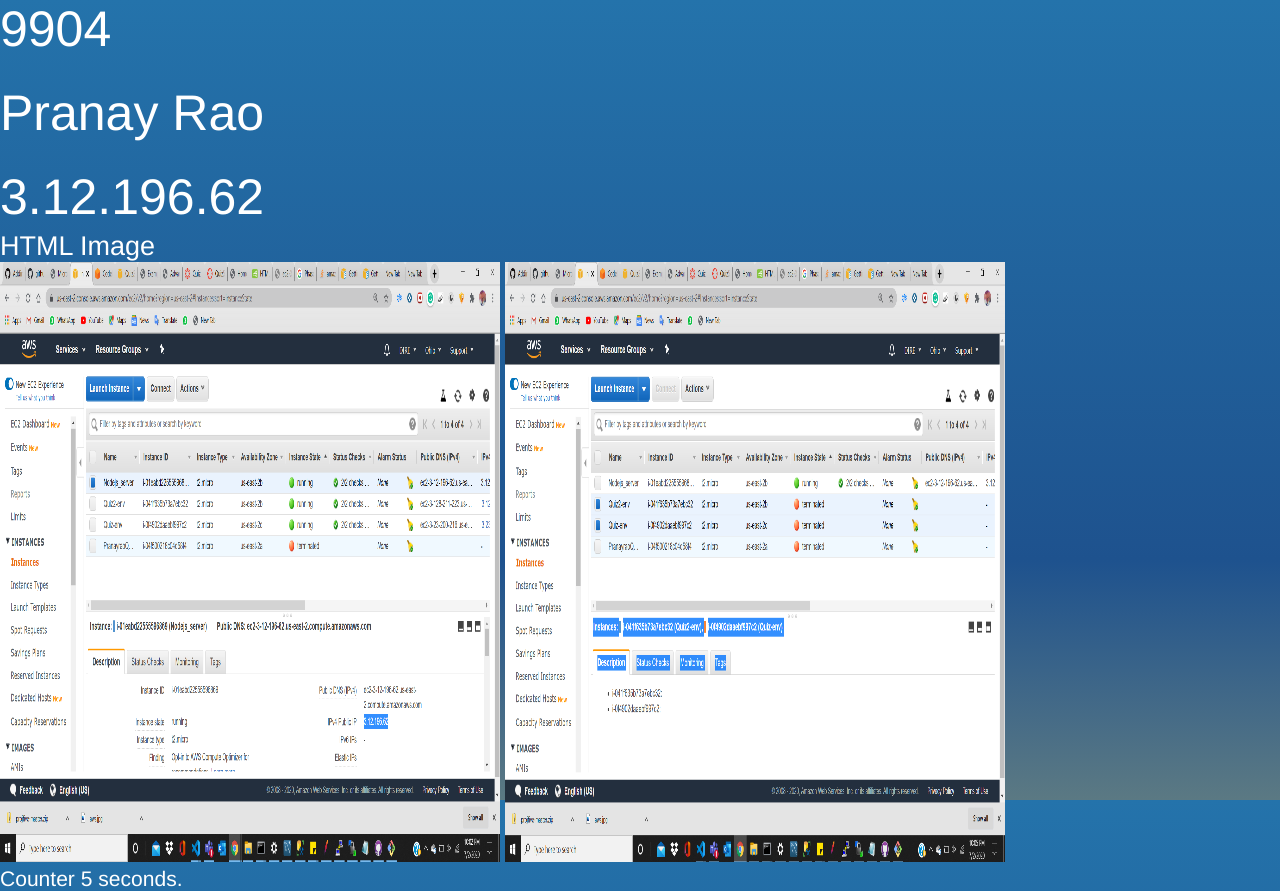
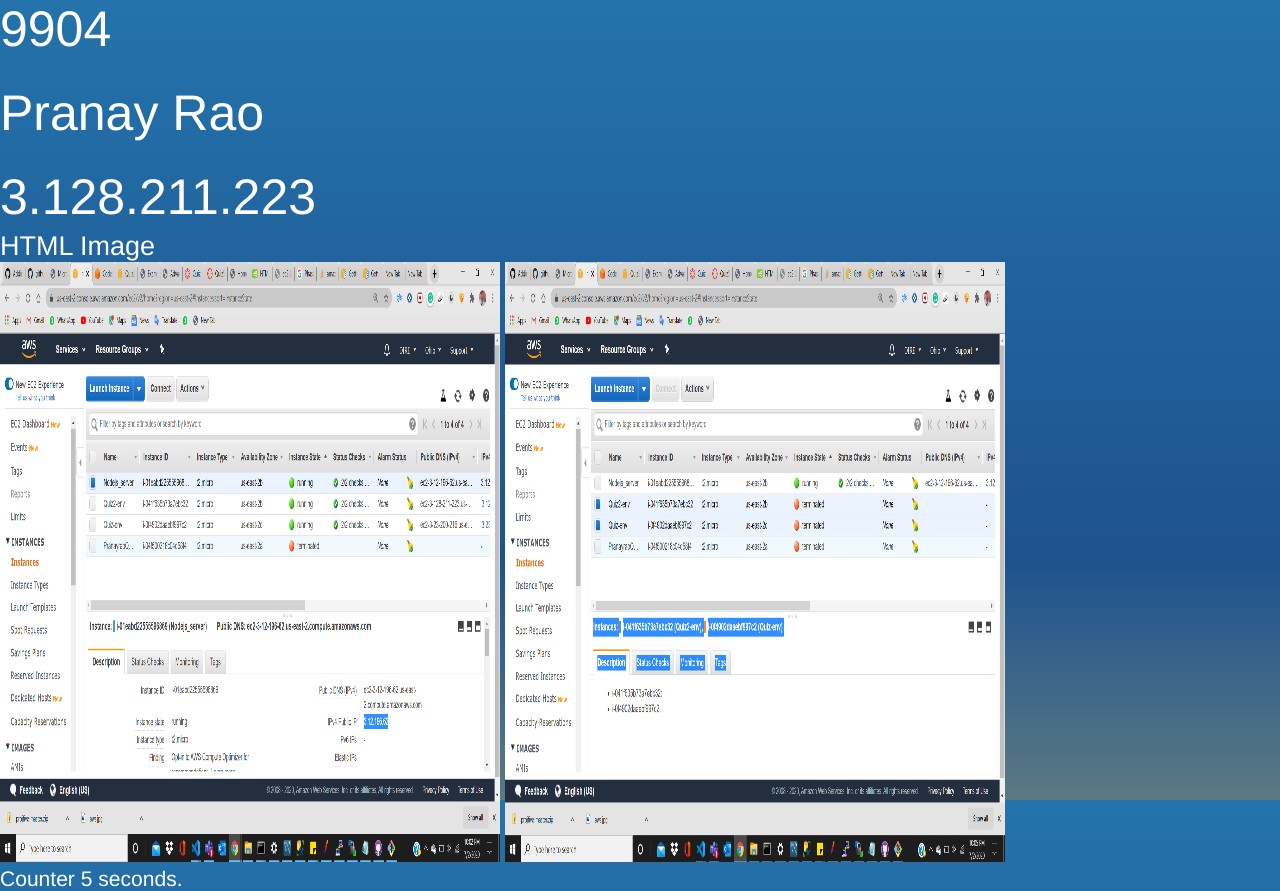
Before and after one commit to githubpranay/final, a website: page public/index.html in a window 1280 px wide. Drawn offline with Linux system fonts and the light colour scheme.

Commit message:
first123

```diff
--- a/public/index.html
+++ b/public/index.html
@@ -18,7 +18,7 @@
             <h1>
                 Pranay Rao
             </h1><br />
-            <h1>3.12.196.62</h1>
+            <h1>3.128.211.223</h1>
             <h2>HTML Image</h2>
         <img src="/img/aws1.PNG" alt="Girl in a jacket" width="500" height="600">
         <img src="/img/mul.PNG" alt="Girl in a jacket" width="500" height="600">
```
